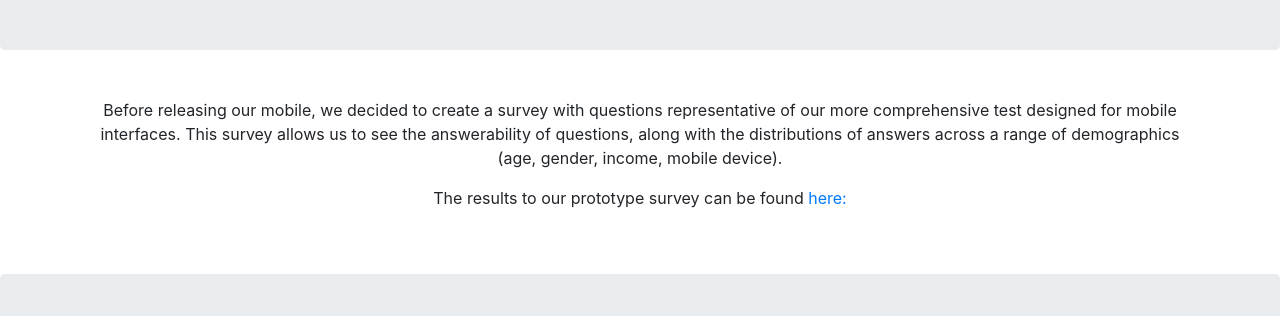
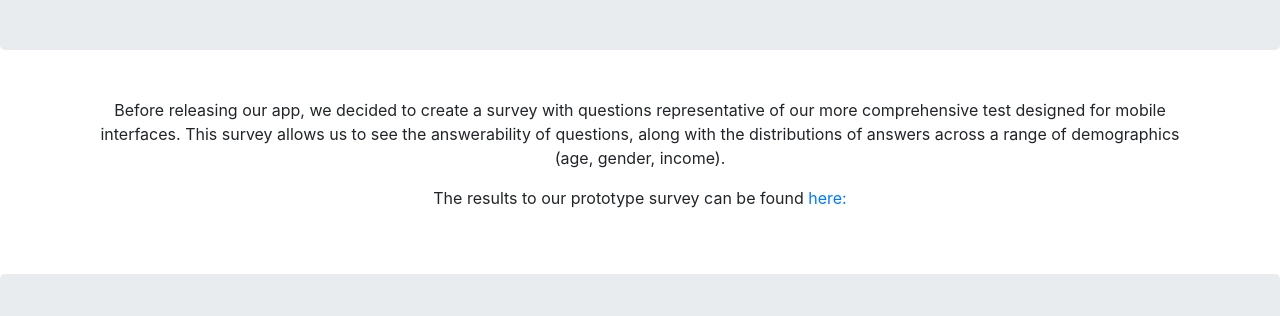
Before and after one commit to thecognitivetest/cognitive-web, a plain HTML site: page index.html in a window 1280 px wide. Shown: the part 768-1084 px from the top of the page. Drawn offline with nearby package versions, Linux system fonts and the light colour scheme; a web font is replaced by a local one.

Commit message:
Update index.html

```diff
--- a/index.html
+++ b/index.html
@@ -110,7 +110,7 @@
   <div class="container">
              <br/>
              <br/>
-  <p align="center"> Before releasing our mobile, we decided to create a survey with questions representative of our more comprehensive test designed for mobile interfaces. This survey allows us to see the answerability of questions, along with the distributions of answers across a range of demographics (age, gender, income, mobile device).
+  <p align="center"> Before releasing our app, we decided to create a survey with questions representative of our more comprehensive test designed for mobile interfaces. This survey allows us to see the answerability of questions, along with the distributions of answers across a range of demographics (age, gender, income).
   <p align="center"> The results to our prototype survey can be found <a href = https://www.surveymonkey.com/results/SM-J26H69FJ7/> here:  </p>
         </a> </p>
     <br/>
```
